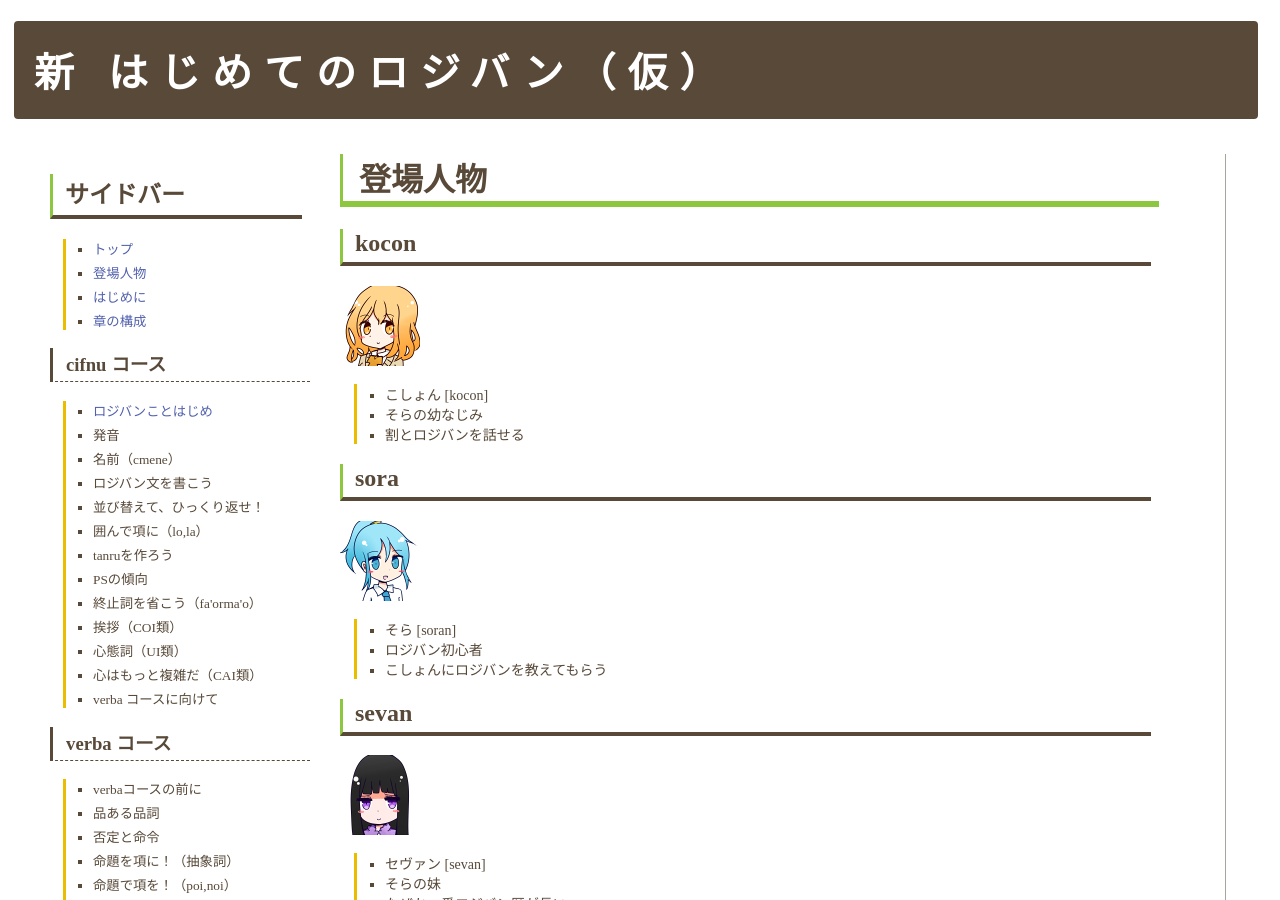
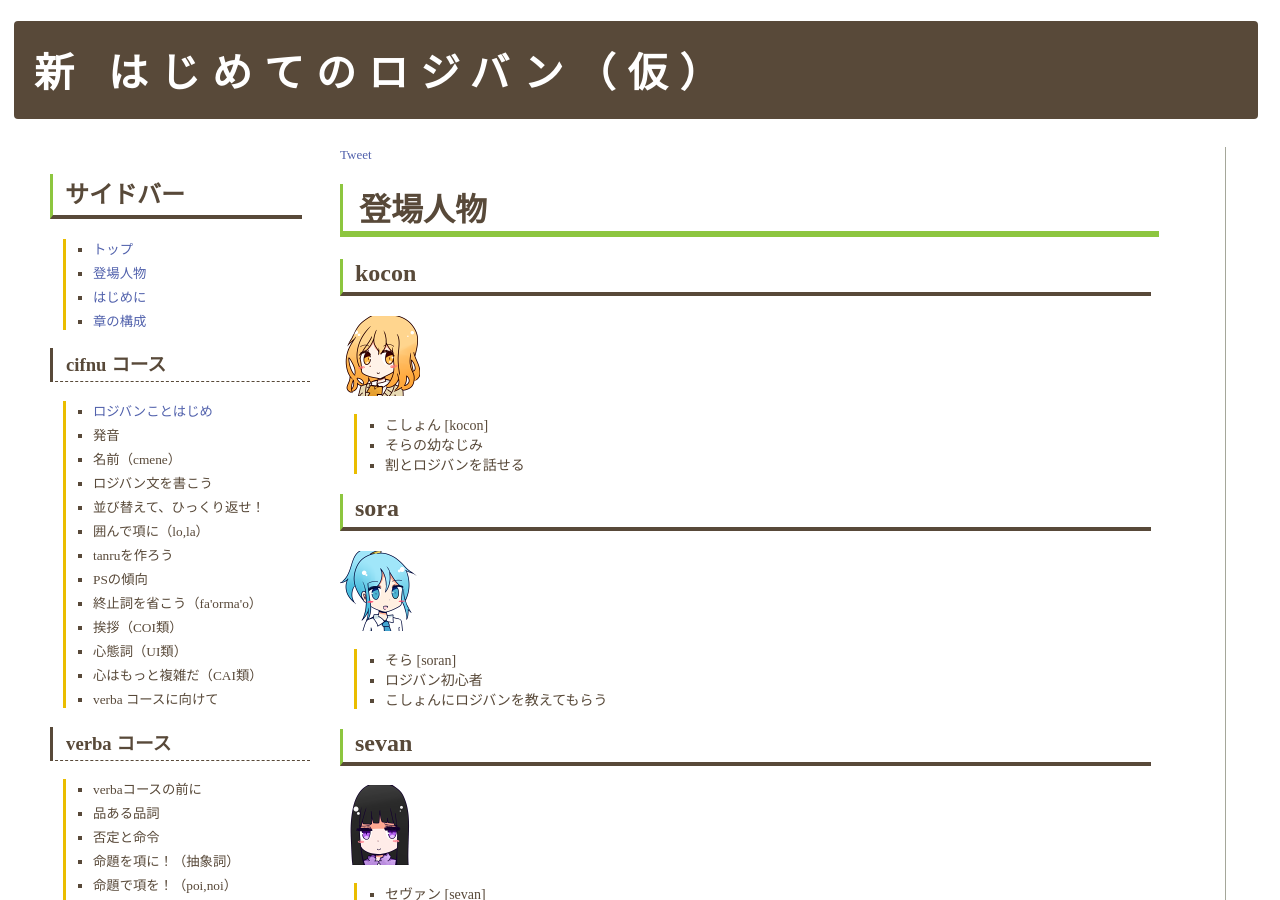
Before and after one commit to cogas/hajiloji, a Jekyll site: the page built from _posts/nunctuca/cfari/2014-10-14-cfari-1.md, in a window 1280 px wide and 900 px high. Built offline with Jekyll 4.4.1, drawn with Linux system fonts in a browser that asks for light colours; nearby versions of some CDN libraries; comment, search, counter and statistics services are not loaded.

Commit message:
test(twitter)

```diff
--- a/_layouts/post.html
+++ b/_layouts/post.html
@@ -1,6 +1,11 @@
 ---
 layout: default
 ---
+
+<header >
+<a href="https://twitter.com/share" class="twitter-share-button" data-via="oka_iu_tcan">Tweet</a>
+<script>!function(d,s,id){var js,fjs=d.getElementsByTagName(s)[0],p=/^http:/.test(d.location)?'http':'https';if(!d.getElementById(id)){js=d.createElement(s);js.id=id;js.src=p+'://platform.twitter.com/widgets.js';fjs.parentNode.insertBefore(js,fjs);}}(document, 'script', 'twitter-wjs');</script>
+</header>
 
 <h1>{{page.title}}</h1>
 
--- a/_layouts/post_not_ctuca.html
+++ b/_layouts/post_not_ctuca.html
@@ -1,12 +1,18 @@
 ---
 layout: default
 ---
+
+<header >
+<a href="https://twitter.com/share" class="twitter-share-button" data-via="oka_iu_tcan">Tweet</a>
+<script>!function(d,s,id){var js,fjs=d.getElementsByTagName(s)[0],p=/^http:/.test(d.location)?'http':'https';if(!d.getElementById(id)){js=d.createElement(s);js.id=id;js.src=p+'://platform.twitter.com/widgets.js';fjs.parentNode.insertBefore(js,fjs);}}(document, 'script', 'twitter-wjs');</script>
+</header>
 
 <h1>{{page.title}}</h1>
 
 {{content}}
 
 <hr>
+
 
 <footer >
 <div class="left"><a href="{{site.baseurl}}{{ page.prulahi }}">←prev</a></div><div class="right"><a href="{{site.baseurl}}{{ page.bavlahi }}">next→</a></div>
```
Also changed, not shown: assets/pixra/sev5.png (added), 1 other file.
